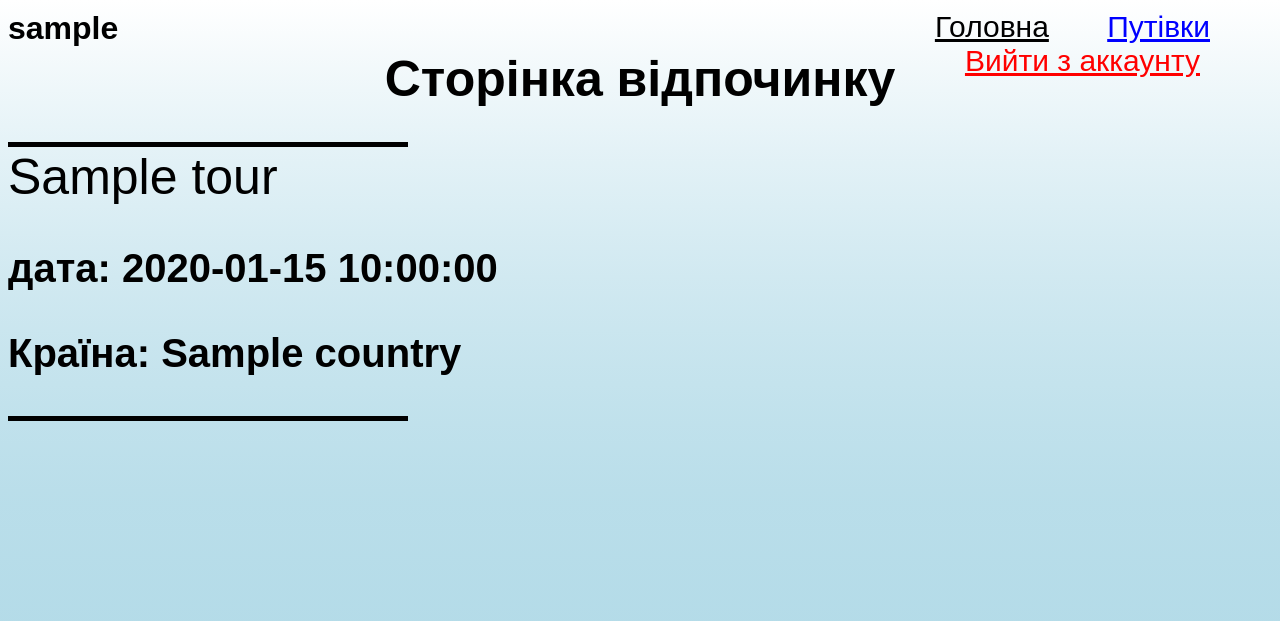
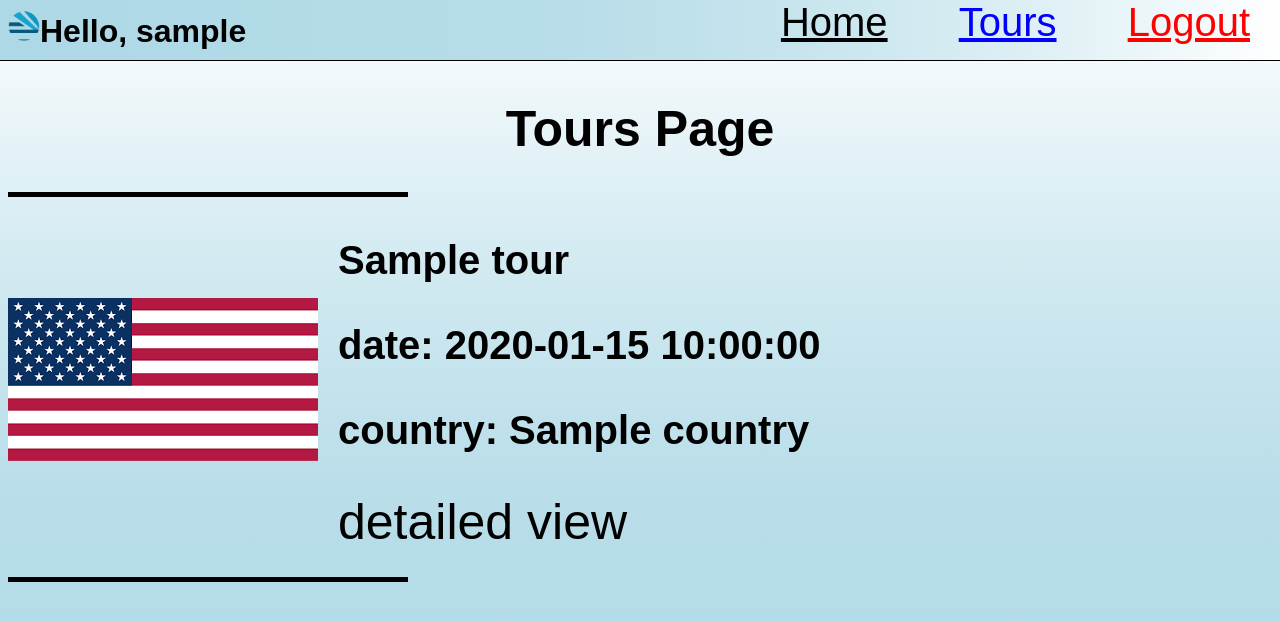
Before and after one commit to IllyaEpik/tour_app, a Python web app: template tour_app/templates/all_tours.html in a window 1280 px wide. Shown: the top 621 px of the page. Run offline with Jinja, Linux system fonts and the light colour scheme; the template is opened without the code that fills it: most values are stand-ins (such as "Sample title", 1, 10 or a date in 2020).

Commit message:
Last commit

```diff
--- a/main/migrations/versions/755a9f35f991_.py
+++ b/main/migrations/versions/a8c18ef1b260_.py
@@ -1,8 +1,8 @@
 """empty message
 
-Revision ID: 755a9f35f991
+Revision ID: a8c18ef1b260
 Revises:
-Create Date: 2024-10-18 21:10:44.711198
+Create Date: 2024-11-08 21:49:04.894491
 
 """
 from alembic import op
@@ -10,7 +10,7 @@ import sqlalchemy as sa
 
 
 # revision identifiers, used by Alembic.
-revision = '755a9f35f991'
+revision = 'a8c18ef1b260'
 down_revision = None
 branch_labels = None
 depends_on = None
--- a/main/static/style.css
+++ b/main/static/style.css
@@ -38,3 +38,48 @@ input{
 form{
     background: linear-gradient(to top,#4285F4,30%,#DBE2EF);
 }
+#main{
+    margin-top: 100px;
+}
+#links{
+    /* right: 50; */
+    text-align: right;
+    justify-content: center;
+    align-items: center;
+    height: 60px;
+    /* width: max-content; */
+    font-size: 40;
+    /* text-align: center; */
+    /* display: block; */
+    position:fixed;
+    background: linear-gradient(to right,lightblue,75%,white);
+    /* top: 0px;  */
+    /* margin: 10px; */
+    /* padding: 10px; */
+    border-bottom: 1px solid black;
+    /* vertical-align: bottom; */
+    /* margin: -8; */
+    right: 0;
+    left: 0;
+    top: 0;
+}
+.link{
+    /* vertical-align: middle; */
+    margin: 30px;
+    /* margin-bottom: 0px; */
+    /* display: block; */
+    /* display: table-row-group; */
+    position: relative;
+    height: 71px;
+    width: min-content;
+    margin-top: 60px;
+    /* text-align: center; */
+}
+#username{
+    height: min-content;
+
+}
+#icon{
+    height: 32;
+    width: 32;
+}
--- a/main/templates/base.html
+++ b/main/templates/base.html
@@ -5,24 +5,25 @@
     <title>{% block title %} {% endblock %}</title>
     {% block link %} {% endblock %}
     <link rel="stylesheet" href="{{ url_for('static', filename = '/style.css') }}" >
-
+    <link type="image/png" sizes="737x737" rel="icon" href="{{ url_for('static', filename = '/icon.png') }}">
+    <!-- type="image/png" sizes="32x32" rel="icon" -->
 </head>
 <body>
     <!-- <img src="{{ url_for('static', filename = '/background.png') }}" alt="" id="background-img"> -->
     <style>a{color: black;}</style>
     {% if username %}
-        <h1 id="username">{{ username }}</h1>
+        <h1 id="username"><img id="icon" src="{{ url_for('static', filename = '/icon.png') }}" alt="">Hello, {{ username }}</h1>
     {% endif %}
     <header id="links">
-        <a href="/" id="home" class="link">Головна</a>
-        <a href="/tour" id="tour" class="link">Путівки</a>
+        <a href="/" id="home" class="link">Home</a>
+        <a href="/tour" id="tour" class="link">Tours</a>
         <!-- <a href="/personal" id="personal" class="link">Персоналізація</a> -->
         {% if username %}
-            <a href="/logout/" style="color:red" class="link" id="logout">Вийти з аккаунту</a>
+            <a href="/logout/" style="color:red" class="link" id="logout">Logout</a>
         {% endif %}
         {% if not username %}
-            <a href="/login" id="login" class="link">Авторизація</a>
-            <a href="/registration" id="registration" class="link">Регістрація</a>
+            <a href="/login" id="login" class="link">Login</a>
+            <a href="/registration" id="registration" class="link">Registration</a>
         {% endif %}
     </header>
     {% block content %} {% endblock %}
--- a/tour_app/static/all_tours.css
+++ b/tour_app/static/all_tours.css
@@ -50,8 +50,7 @@ button{
     /* margin: auto; */
     /* margin-left: 99px; */
 }
-#links{
-    /* color: aqua; */
+/* #links{
     right: 50;
     text-align: right;
     justify-content: center;
@@ -62,29 +61,29 @@ button{
     display: block;
     position:fixed;
     top: 10px;
-    /* margin: 10px; */
-    /* padding: 10px; */
-}
+} */
 /* #link{
 
     justify-content: center;
     align-items: center;
 } */
-#home{
-    /* margin-left: 10px; */
+/* #home{
+
     margin-right: 50;
 
 }
 #tour{
-    /* margin-left: 10px; */
+
     margin-right: 20;
 }
 #logout{
     margin-right: 30;
-}
+} */
 #username{
     position: fixed;
     top: 10px;
+
+    z-index: 1;
     height: min-content;
     margin: 0;
 }
@@ -104,8 +103,24 @@ h3{
 } */
 #form{
     background: none;
+    display:flex;
+    /* width: min-content; */
+
 }
 #button:hover{
     border: none;
     font-style: italic;
 }
+#image{
+    display: block;
+    /* display:flexbox; */
+    /* display:flex; */
+    margin-top: 100;
+    margin-bottom: 100;
+    /* margin: auto; */
+}
+#title{
+    display:flex;
+    /* margin-left: 500 */
+}
+#texts{margin-left: 20px;}
--- a/tour_app/templates/all_tours.html
+++ b/tour_app/templates/all_tours.html
@@ -4,13 +4,23 @@
 <link rel="stylesheet" href="{{ url_for('tour.static', filename = '/all_tours.css') }}" >
 {% endblock %}
 {% block content %}
- <h1 id="main">Сторінка відпочинку</h1>
+ <h1 id="main">Tours Page</h1>
  {% for tour in list_tour %}
     <div class="separation"></div>
     <form method="post" id="form">
-        <button name = "button" value = "{{tour.id}}" type = "submit" id="button">{{tour.title}}</button>
-        <h3>дата: {{tour.date}}</h3>
-        <h3>Країна: {{tour.country}}</h3>
+        <!-- <div> -->
+            <img src="{{ url_for('tour.static', filename = '/images/') }}{{tour.id}}.png" id="image" alt="">
+        <!-- </div> -->
+        <div id="texts">
+            <h3 id="title">{{tour.title}}</h3>
+            <h3>date: {{tour.date}}</h3>
+            <h3>country: {{tour.country}}</h3>
+            <button name = "button" value = "{{tour.id}}" type = "submit" id="button">detailed view</button>
+        </div>
+        <!-- <h3 id="title">{{tour.title}}</h3>
+        <h3>date: {{tour.date}}</h3>
+        <h3>country: {{tour.country}}</h3>
+        <button name = "button" value = "{{tour.id}}" type = "submit" id="button">detailed view</button> -->
     </form>
  {% endfor %}
  <div class="separation"></div>
--- a/user_app/templates/login.html
+++ b/user_app/templates/login.html
@@ -4,7 +4,7 @@
 <link rel="stylesheet" href="{{ url_for('user.static', filename = '/login.css') }}" >
 {% endblock %}
 {% block content %}
-    <h1 id = 'main'>Сторінка авторизації</h1>
+    <h1 id = 'main'>Login page</h1>
     <form method="post">
         <input type="text" id= "set_username" name="username" placeholder="username" required>
         <input type="password" id="password" name="password" placeholder="password" required>
--- a/user_app/templates/registration.html
+++ b/user_app/templates/registration.html
@@ -4,7 +4,7 @@
 <link rel="stylesheet" href="{{ url_for('user.static', filename = '/registration.css') }}" >
 {% endblock %}
 {% block content %}
-    <h1 id="main">Сторінка регістрації</h1>
+    <h1 id="main">Registration page</h1>
     <form method="post">
         <input type="text" id="set_username" name="username" placeholder="username">
         <input type="password" id="password" name="password" placeholder="password">
```
Also changed, not shown: home_app/static/style.css (+14 -9 lines), home_app/templates/home.html (+4 -4 lines), tour_app/static/tour.css (+13 -11 lines), tour_app/templates/tour.html (+6 -6 lines), user_app/static/login.css (+2 -10 lines), user_app/static/registration.css (+0 -31 lines), README.md, main/static/icon.png (added), tour_app/static/images/1.png (added), tour_app/static/images/2.png (added), tour_app/static/images/3.png (added).
